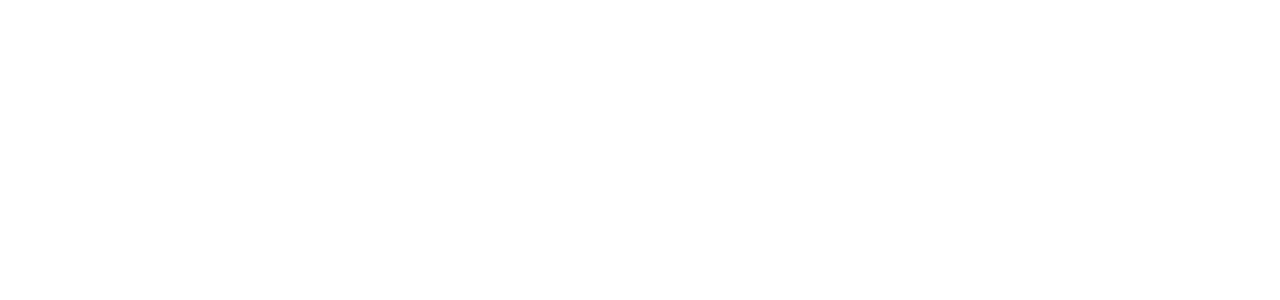
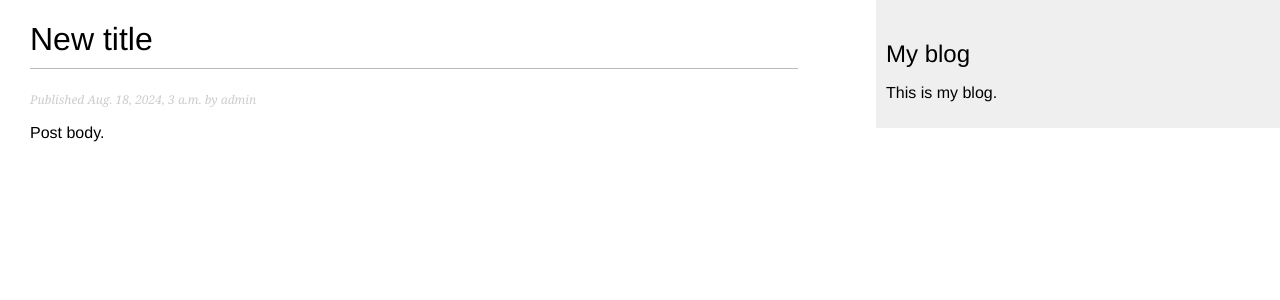
Before and after one commit to iDmitryMartynov/Create_blog, a Django app: page /blog/2/ in a window 1280 px wide. Before the commit the part shown is empty. Shown: the top 300 px of the page. Run offline with Django 4.2, Linux system fonts and the light colour scheme; data comes from the database, SQL or seed files in the repository; both versions use the stored data as it was after the commit.

Commit message:
Create detail template

```diff
--- a/mysite/blog/templates/blog/base.html
+++ b/mysite/blog/templates/blog/base.html
@@ -10,8 +10,8 @@
         {% block content %}
         {% endblock %}
     </div>
-    <div if="sidebar">
-        <h2>Me blog</h2>
+    <div id="sidebar">
+        <h2>My blog</h2>
         <p>This is my blog.</p>
     </div>
 </body>
--- a/mysite/blog/templates/blog/post/detail.html
+++ b/mysite/blog/templates/blog/post/detail.html
@@ -0,0 +1,11 @@
+{% extends "blog/base.html" %}
+
+{% block title %}{{ post.title }}{% endblock %}
+
+{% block content %}
+  <h1>{{ post.title }}</h1>
+  <p class="date">
+    Published {{ post.publish }} by {{ post.author }}
+  </p>
+  {{ post.body|linebreaks }}
+{% endblock %}
--- a/mysite/blog/templates/blog/post/list.html
+++ b/mysite/blog/templates/blog/post/list.html
@@ -0,0 +1,18 @@
+{% extends "blog/base.html" %}
+
+{% block title %}My Blog{% endblock %}
+
+{% block content %}
+    <h1>My Blog</h1>
+    {% for post in posts %}
+        <h2>
+            <a href="{% url 'blog:post_detail' post.id %}">
+                {{post.title}}
+            </a>
+        </h2>
+        <p class="date">
+            Published {{ post.publish }} by {{ post.author }}
+        </p>
+        {{ post.body|truncatewords:30|linebreaks }}
+    {% endfor %}
+{% endblock  %}
--- a/mysite/blog/views.py
+++ b/mysite/blog/views.py
@@ -1,5 +1,4 @@
 from django.shortcuts import render, get_object_or_404
-from django.http import Http404
 from .models import Post
 
 def post_list(request):
@@ -14,5 +13,5 @@ def post_detail(request, id):
                              id=id,
                              status=Post.Status.PUBLISHED)
     return render(request,
-                   'blog/post/list.html',
+                   'blog/post/detail.html',
                      {'post': post} )
```
Also changed, not shown: mysite/blog/static/css/blog.css (renamed from mysite/css/blog.css), mysite/db.sqlite3.
